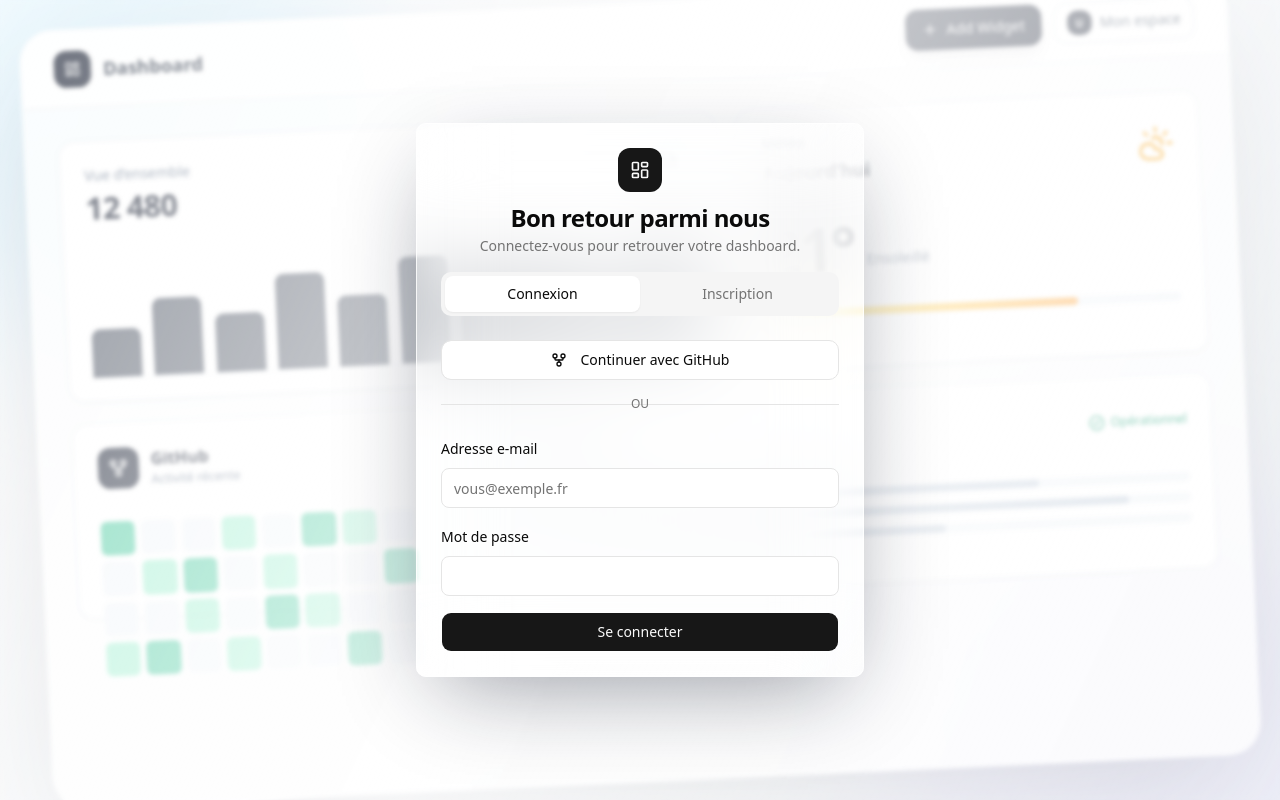
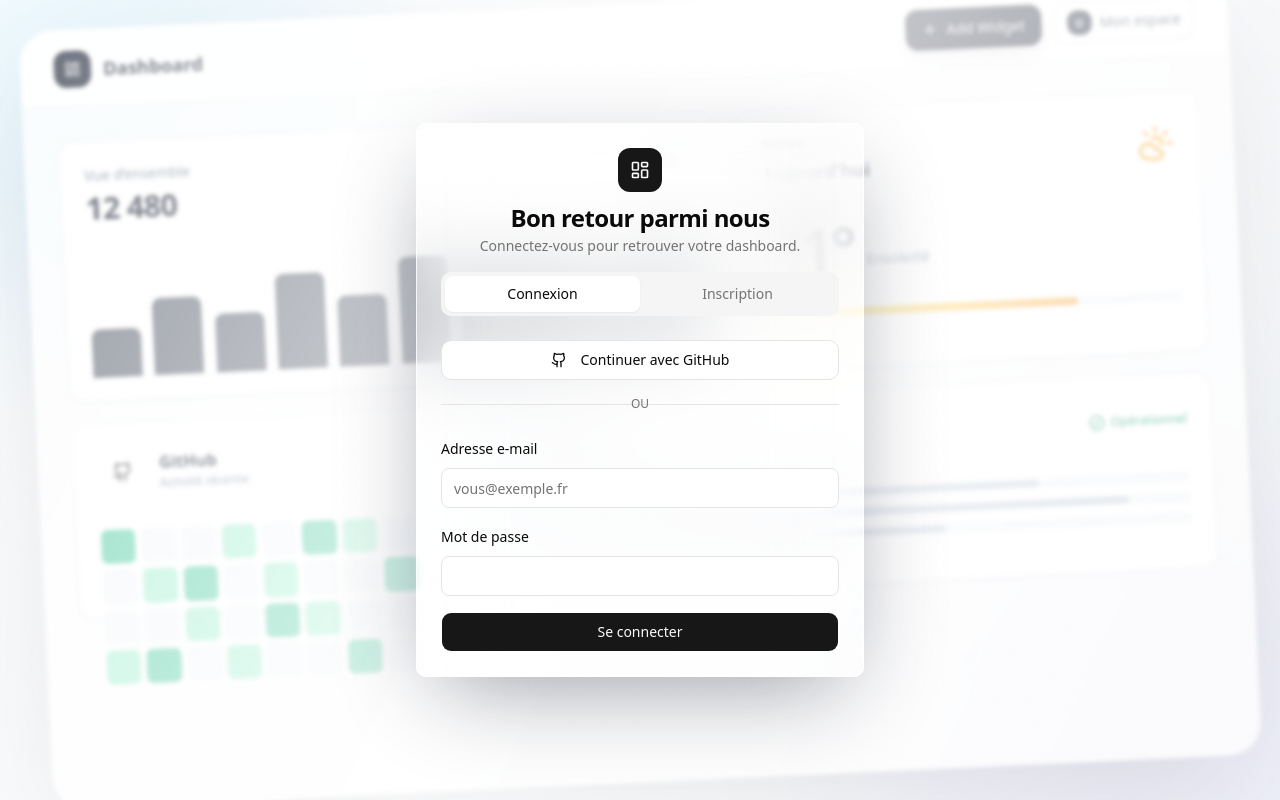
Before and after one commit to Nexlein/Dashboard, a React (Vite) app in the folder frontend/: page /login in a window 1280 px wide. Built offline with nearby package versions, Linux system fonts and the light colour scheme; no server answers.

Commit message:
style(icons): replace generic GitFork icon with custom Github logo for github services, and fix lucide-react missing export

```diff
--- /dev/null
+++ b/frontend/src/components/ui/Github.tsx
@@ -0,0 +1,21 @@
+import * as React from 'react';
+
+export function Github(props: React.SVGProps<SVGSVGElement>) {
+    return (
+        <svg
+            xmlns="http://www.w3.org/2000/svg"
+            width="24"
+            height="24"
+            viewBox="0 0 24 24"
+            fill="none"
+            stroke="currentColor"
+            strokeWidth="2"
+            strokeLinecap="round"
+            strokeLinejoin="round"
+            {...props}
+        >
+            <path d="M15 22v-4a4.8 4.8 0 0 0-1-3.5c3 0 6-2 6-5.5.08-1.25-.27-2.48-1-3.5.28-1.15.28-2.35 0-3.5 0 0-1 0-3 1.5-2.64-.5-5.36-.5-8 0C6 2 5 2 5 2c-.3 1.15-.3 2.35 0 3.5A5.403 5.403 0 0 0 4 9c0 3.5 3 5.5 6 5.5-.39.49-.68 1.05-.85 1.65-.17.6-.22 1.23-.15 1.85v4" />
+            <path d="M9 18c-4.51 2-5-2-7-2" />
+        </svg>
+    );
+}
--- a/frontend/src/pages/AuthPage.tsx
+++ b/frontend/src/pages/AuthPage.tsx
@@ -1,15 +1,8 @@
 import { useState, type FormEvent } from 'react';
 import { Link, useLocation, useNavigate } from 'react-router-dom';
-import {
-    Activity,
-    BarChart3,
-    CheckCircle2,
-    CloudSun,
-    GitFork,
-    LayoutDashboard,
-    Plus,
-} from 'lucide-react';
+import { Activity, BarChart3, CheckCircle2, CloudSun, LayoutDashboard, Plus } from 'lucide-react';
 import { Button } from '@/components/ui/button';
+import { Github } from '@/components/ui/Github';
 import { Card, CardContent, CardDescription, CardHeader, CardTitle } from '@/components/ui/card';
 import { Input } from '@/components/ui/input';
 import { Label } from '@/components/ui/label';
@@ -97,9 +90,9 @@ function DashboardBackdrop() {
 
                     <div className="col-span-4 h-48 rounded-2xl border border-slate-200/80 bg-white/90 p-6 shadow-sm">
                         <div className="flex items-center gap-3">
-                            <span className="flex size-10 items-center justify-center rounded-xl bg-slate-900 text-white">
-                                <GitFork className="size-5" />
-                            </span>
+                            <div className="flex h-12 w-12 items-center justify-center rounded-xl bg-primary/10 text-primary">
+                                <Github className="size-5" />
+                            </div>
                             <div>
                                 <p className="font-semibold text-slate-900">GitHub</p>
                                 <p className="text-xs text-slate-500">Activité récente</p>
@@ -263,7 +256,7 @@ export default function AuthPage() {
                         className="mb-4 h-10 w-full"
                         onClick={() => (window.location.href = `${API_URL}/auth/github/login`)}
                     >
-                        <GitFork className="mr-2 size-4" />
+                        <Github className="mr-2 size-4" />
                         Continuer avec GitHub
                     </Button>
 
--- a/frontend/src/pages/ServicesPage.tsx
+++ b/frontend/src/pages/ServicesPage.tsx
@@ -1,14 +1,7 @@
 import { useEffect, useState } from 'react';
-import {
-    CheckCircle2,
-    CloudSun,
-    ExternalLink,
-    KeyRound,
-    Loader2,
-    Unplug,
-    GitFork,
-} from 'lucide-react';
+import { CheckCircle2, CloudSun, ExternalLink, KeyRound, Loader2, Unplug } from 'lucide-react';
 import { Button } from '@/components/ui/button';
+import { Github } from '@/components/ui/Github';
 import { Card, CardContent, CardHeader, CardTitle } from '@/components/ui/card';
 import { Input } from '@/components/ui/input';
 import { Label } from '@/components/ui/label';
@@ -112,7 +105,7 @@ export default function ServicesPage() {
                                     <div className="flex items-center gap-3">
                                         <span className="flex size-11 items-center justify-center rounded-xl bg-sky-500/10 text-sky-500">
                                             {service.name === 'github' ? (
-                                                <GitFork className="size-6" />
+                                                <Github className="size-6" />
                                             ) : (
                                                 <CloudSun className="size-6" />
                                             )}
```
